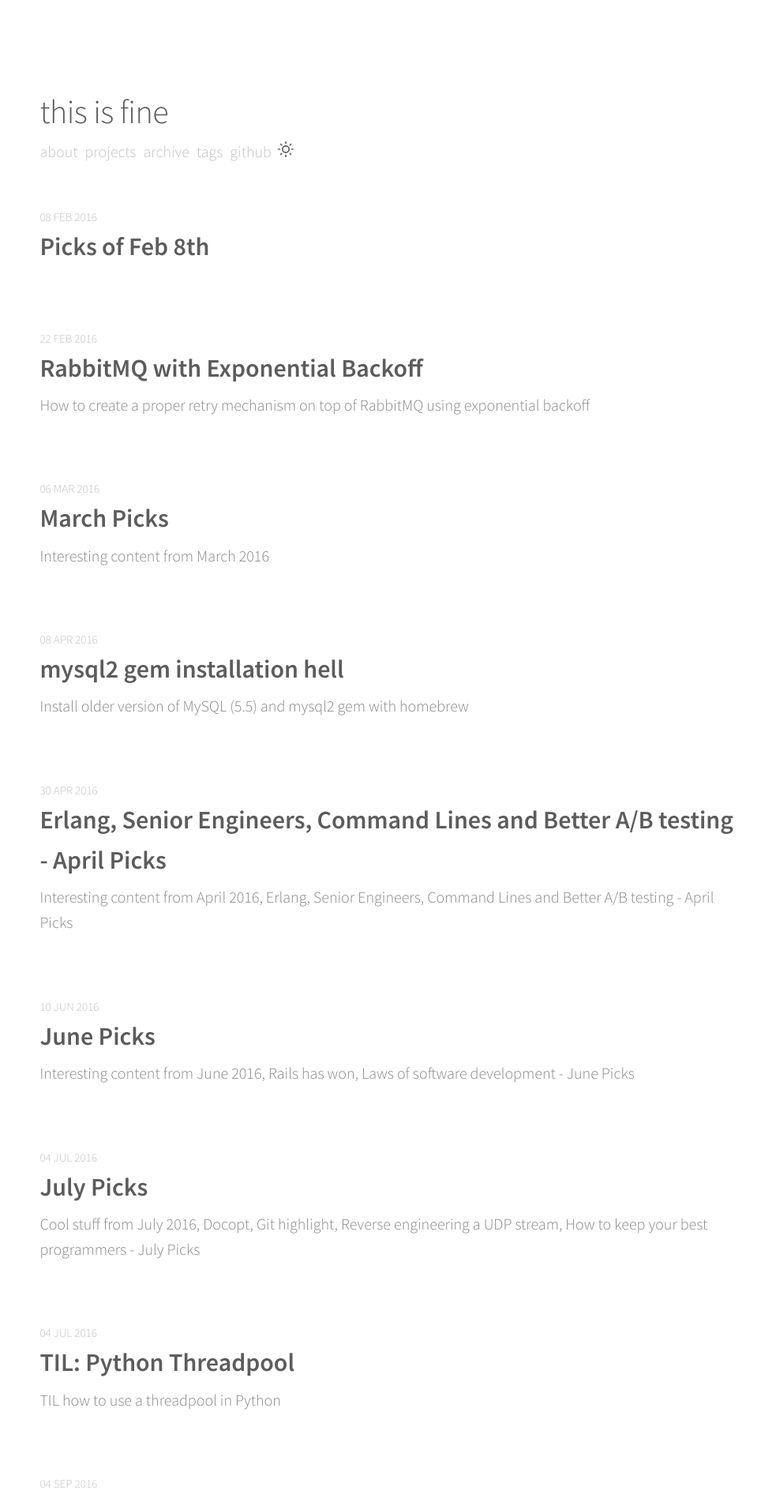
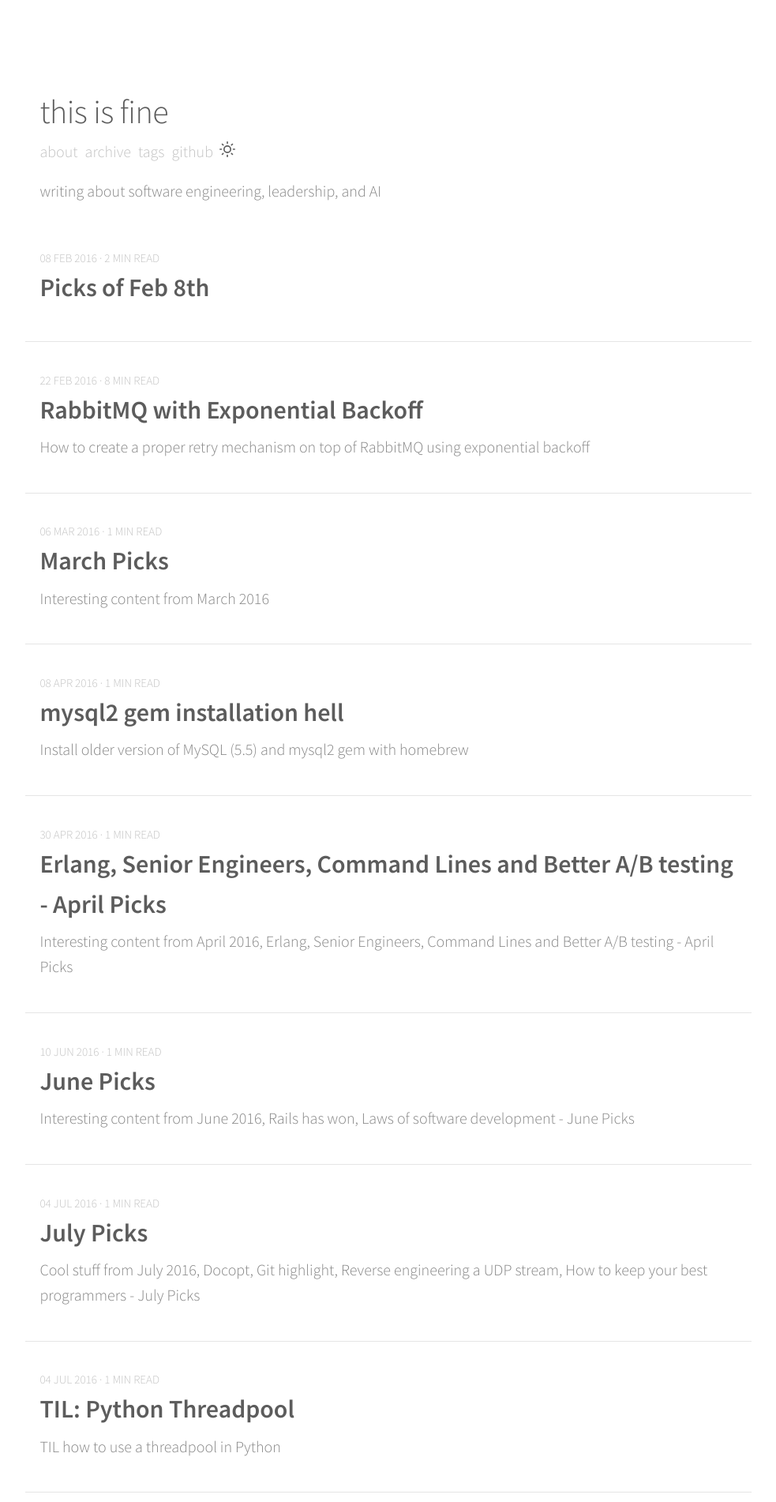
Before and after one commit to felipeelias/felipeelias.github.io, a Jekyll site: the page built from index.html, in a window 1280 px wide. Shown: the top 1902 px of the page at 79% size, without its empty margins (148-1131 px from the left). Built offline with Jekyll 4.4.1, drawn with Linux system fonts in a browser that asks for light colours; the list of posts is cut into pages by our own code; some of the changed text lies outside the part shown.

Commit message:
feat: blog refresh — notes, reading time, share buttons, updated identity

```diff
--- a/_config.yml
+++ b/_config.yml
@@ -1,10 +1,11 @@
 name: this is fine
-description: technical blog about programming and software engineering
+description: writing about software engineering, leadership, and AI
 author:
   name: Felipe Philipp
   x: felipeelias
   github: felipeelias
   linkedin: felipeelias
+  bluesky: yerba.bsky.social
 social:
   name: Felipe Philipp
   links:
@@ -27,13 +28,11 @@ kramdown:
 nav:
   - name: "About"
     url:  "/about"
-  - name: "Projects"
-    url:  "/projects"
   - name: "Archive"
     url:  "/archive"
   - name: "Tags"
     url:  "/tags"
-  - name: "Github"
+  - name: "GitHub"
     url:  "https://github.com/felipeelias"
 sass:
   sass_dir: _sass
--- a/_includes/footer.html
+++ b/_includes/footer.html
@@ -13,6 +13,10 @@
 		<a href="https://www.linkedin.com/in/{{ site.author.linkedin }}"><svg width="16" height="16" viewBox="0 0 24 24" fill="currentColor" aria-hidden="true"><path d="M20.447 20.452h-3.554v-5.569c0-1.328-.027-3.037-1.852-3.037-1.853 0-2.136 1.445-2.136 2.939v5.667H9.351V9h3.414v1.561h.046c.477-.9 1.637-1.85 3.37-1.85 3.601 0 4.267 2.37 4.267 5.455v6.286zM5.337 7.433c-1.144 0-2.063-.926-2.063-2.065 0-1.138.92-2.063 2.063-2.063 1.14 0 2.064.925 2.064 2.063 0 1.139-.925 2.065-2.064 2.065zm1.782 13.019H3.555V9h3.564v11.452zM22.225 0H1.771C.792 0 0 .774 0 1.729v20.542C0 23.227.792 24 1.771 24h20.451C23.2 24 24 23.227 24 22.271V1.729C24 .774 23.2 0 22.222 0h.003z"/></svg></a>
 		{% endif %}
 
+		{% if site.author.bluesky %}
+		<a href="https://bsky.app/profile/{{ site.author.bluesky }}"><svg width="16" height="16" viewBox="0 0 24 24" fill="currentColor" aria-hidden="true"><path d="M12 10.8c-1.087-2.114-4.046-6.053-6.798-7.995C2.566.944 1.561 1.266.902 1.565.139 1.908 0 3.08 0 3.768c0 .69.378 5.65.624 6.479.785 2.643 3.593 3.511 6.148 3.266 0 0-3.735.755-3.735 3.984C3.037 20.758 5.943 24 12 24c6.057 0 8.963-3.242 8.963-6.503 0-3.229-3.735-3.984-3.735-3.984 2.555.245 5.363-.623 6.148-3.266C23.622 9.418 24 4.458 24 3.768c0-.688-.139-1.86-.902-2.203-.659-.299-1.664-.621-4.3 1.24C16.046 4.747 13.087 8.687 12 10.8Z"/></svg></a>
+		{% endif %}
+
 	</div>
 	© {{ site.time | date: '%Y' }} {{ site.author.name }}. All rights reserved.
 </div>
--- /dev/null
+++ b/_includes/reading-time.html
@@ -0,0 +1,4 @@
+{% assign words = content | number_of_words %}
+{% assign minutes = words | divided_by: 200 %}
+{% if minutes < 1 %}{% assign minutes = 1 %}{% endif %}
+{{ minutes }} min read
--- /dev/null
+++ b/_includes/share.html
@@ -0,0 +1,6 @@
+<div class="share-buttons">
+  <button class="share-btn share-copy" onclick="navigator.clipboard.writeText('{{ page.url | absolute_url }}').then(function(){var b=document.querySelector('.share-copy');b.textContent='Copied!';setTimeout(function(){b.textContent='Copy link'},2000)})">Copy link</button>
+  <a class="share-btn" href="https://x.com/intent/tweet?text={{ page.title | uri_escape }}&url={{ page.url | absolute_url }}" target="_blank" rel="noopener">Share on X</a>
+  <a class="share-btn" href="https://www.linkedin.com/sharing/share-offsite/?url={{ page.url | absolute_url }}" target="_blank" rel="noopener">Share on LinkedIn</a>
+  <a class="share-btn" href="https://bsky.app/intent/compose?text={{ page.title | uri_escape }}%20{{ page.url | absolute_url }}" target="_blank" rel="noopener">Share on Bluesky</a>
+</div>
--- a/_sass/_site.scss
+++ b/_sass/_site.scss
@@ -157,6 +157,11 @@ body {
 .list {
   &-post {
     padding: 4% 2%;
+    border-bottom: 1px solid var(--color-border);
+
+    &:last-child {
+      border-bottom: none;
+    }
 
     &:hover {
       background-color: $background-over-color;
@@ -189,6 +194,24 @@ body {
       color: var(--color-base-lighten-20);
       margin-bottom: .25rem;
       font-size: 1rem;
+    }
+
+    &-label {
+      display: inline-block;
+      font-size: .65rem;
+      padding: 1px 6px;
+      margin-left: .5rem;
+      border-radius: 3px;
+      background-color: var(--color-base-lighten-50);
+      color: var(--color-tag-text);
+      text-transform: lowercase;
+      vertical-align: middle;
+    }
+
+    &--note {
+      .list-post-title {
+        font-size: 1.3rem;
+      }
     }
   }
 
@@ -385,3 +408,51 @@ body {
     display: block;
   }
 }
+
+
+/*--------------
+  Intro
+  -------------- */
+.intro {
+  margin-bottom: 1rem;
+  padding: 0 2%;
+  color: var(--color-base-lighten-20);
+  font-size: 1rem;
+
+  p {
+    margin: 0;
+  }
+}
+
+
+/*--------------
+  Share buttons
+  -------------- */
+.share-buttons {
+  display: flex;
+  flex-wrap: wrap;
+  gap: .5rem;
+  margin-top: 2rem;
+  margin-bottom: 2rem;
+  padding-top: 1rem;
+  border-top: 1px solid var(--color-border);
+}
+
+.share-btn {
+  display: inline-block;
+  font-size: .75rem;
+  padding: .3rem .7rem;
+  border: 1px solid var(--color-border);
+  border-radius: 4px;
+  color: $base-color;
+  background: none;
+  cursor: pointer;
+  text-decoration: none;
+  font-family: $base-font;
+  line-height: 1.4;
+
+  &:hover {
+    background-color: $background-over-color;
+    text-decoration: none;
+  }
+}
--- a/index.html
+++ b/index.html
@@ -5,32 +5,38 @@ pagination:
 ---
 {% include header.html %}
 
+<div class="intro">
+  <p>{{ site.description }}</p>
+</div>
+
 <div class="list">
 {% if site.posts.size == 0 %}
   <h2>No post found</h2>
 {% else %}
 <!-- This loops through the paginated posts -->
 {% for post in paginator.posts %}
-  <div class="list-post">
+  {% assign post_words = post.content | number_of_words %}
+  {% assign post_minutes = post_words | divided_by: 200 %}
+  {% if post_minutes < 1 %}{% assign post_minutes = 1 %}{% endif %}
+  <div class="list-post{% if post.type == 'note' %} list-post--note{% endif %}">
     {% if post.link %}
     <a href="{{ post.link }}">
     {% else %}
     <a href="{{ post.url | prepend: site.baseurl }}">
     {% endif %}
       <div class="list-post-date">
-        <time>{{ post.date | date_to_string }}</time>
+        <time>{{ post.date | date_to_string }}</time> · {{ post_minutes }} min read
+        {% if post.type == "note" %}<span class="list-post-label">note</span>{% endif %}
       </div>
       <div class="list-post-title">
         {{ post.title }}
       </div>
-      {% if post.description %}
+      {% if post.type != "note" and post.description %}
       <div class="list-post-desc">
         {{ post.description }}
       </div>
       {% endif %}
     </a>
-
-
   </div>
 {% endfor %}
   <!-- Pagination links -->
```
Also changed, not shown: _layouts/post.html (+7 -1 lines), _posts/2026-02-17-building-houses-and-skyscrapers.md (added, +16 -0 lines), about.md (+2 -4 lines), 1 other file.
